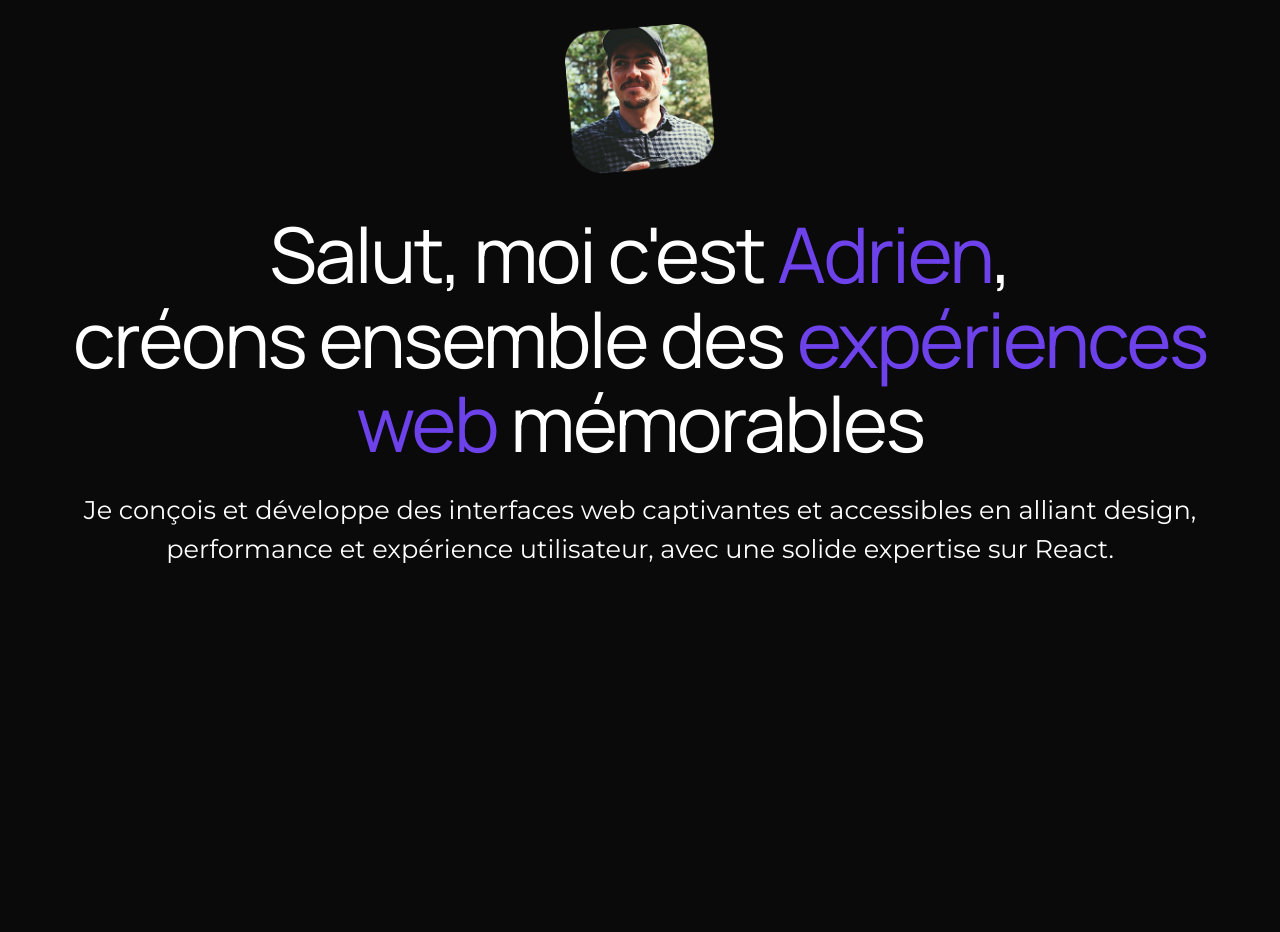
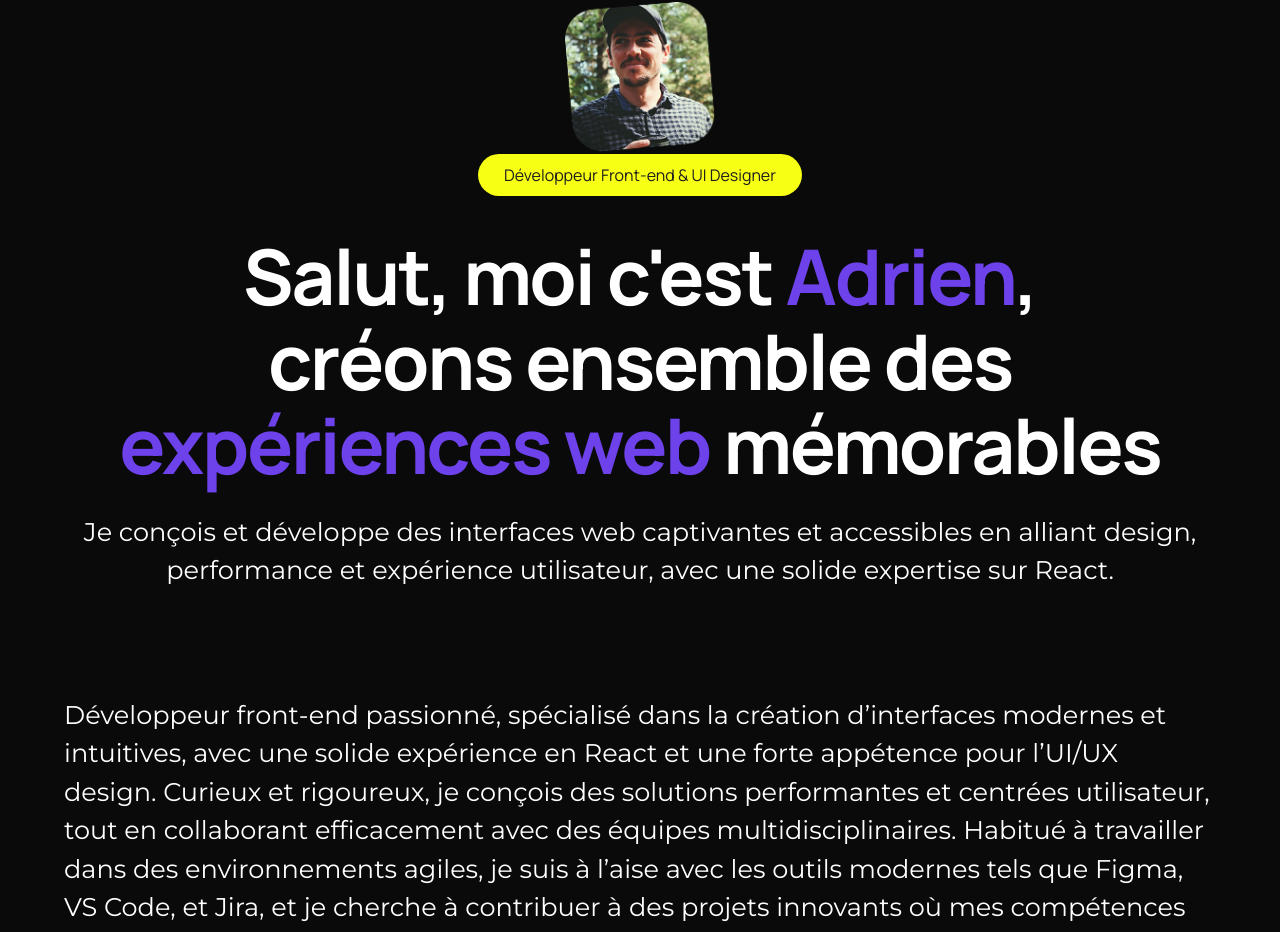
Before and after one commit to Adman59/Portfolio, a Next.js app: page / in a window 1280 px wide. Shown: the part 104-1036 px from the top of the page. Before the commit the page ends 800 px from the top, so only its background shows below. Built offline with nearby package versions, Linux system fonts and the light colour scheme.

Commit message:
add about section

```diff
--- a/src/app/page.tsx
+++ b/src/app/page.tsx
@@ -1,4 +1,5 @@
 import Hero from '@/components/Hero/Hero';
+import About from '@/components/About/About';
 import Realisation from '@/components/Realisation/Realisation';
 
 export default function Home() {
@@ -6,6 +7,7 @@ export default function Home() {
     <main>
       <div>
         <Hero />
+        <About />
       </div>
     </main>
   );
--- /dev/null
+++ b/src/components/About/About.tsx
@@ -0,0 +1,22 @@
+import React from 'react';
+import styles from './About.module.scss';
+
+export default function About() {
+  return (
+    <section className={`${styles.hero} container`}>
+      <div>
+        <p>
+          Développeur front-end passionné, spécialisé dans la création
+          d’interfaces modernes et intuitives, avec une solide expérience en
+          React et une forte appétence pour l’UI/UX design. Curieux et
+          rigoureux, je conçois des solutions performantes et centrées
+          utilisateur, tout en collaborant efficacement avec des équipes
+          multidisciplinaires. Habitué à travailler dans des environnements
+          agiles, je suis à l’aise avec les outils modernes tels que Figma, VS
+          Code, et Jira, et je cherche à contribuer à des projets innovants où
+          mes compétences techniques et créatives peuvent faire la différence.
+        </p>
+      </div>
+    </section>
+  );
+}
--- a/src/components/Hero/Hero.module.scss
+++ b/src/components/Hero/Hero.module.scss
@@ -16,3 +16,10 @@
   align-items: center;
   gap: var(--space-lg);
 }
+
+.badge {
+  background-color: var(--color-yellow);
+  padding: var(--space-xs) var(--space-md);
+  color: var(--color-black);
+  border-radius: var(--border-radius-lg);
+}
--- a/src/components/Hero/Hero.tsx
+++ b/src/components/Hero/Hero.tsx
@@ -15,6 +15,9 @@ export default function Hero() {
               width={150}
               height={150}
             />
+            <div className={styles.badge}>
+              Développeur Front-end & UI Designer
+            </div>
           </div>
 
           <div className={styles.content}>
--- a/src/styles/globals/globals.scss
+++ b/src/styles/globals/globals.scss
@@ -13,6 +13,9 @@
   --color-green-dark: rgb(15, 32, 39);
   --color-green-medium: rgb(32, 58, 67);
   --color-green-low: rgb(44, 83, 100);
+
+  /* Yellow */
+  --color-yellow: rgb(247, 255, 20);
 
   /* Blues */
   --color-blue-deep: rgb(3, 0, 30);
@@ -59,6 +62,11 @@
 
   /* Page padding */
   --page-padding: clamp(2.4rem, 5vw, 6rem);
+
+  --border-radius-xs: 0.8rem;
+  --border-radius-md: 1.2rem;
+  --border-radius-lg: 1.6rem;
+  --border-radius-xl: 3.2rem;
 }
 
 .container {
--- a/src/styles/globals/reset.scss
+++ b/src/styles/globals/reset.scss
@@ -28,7 +28,6 @@ picture,
 video,
 canvas,
 svg {
-  display: block;
   max-width: 100%;
 }
 
--- a/src/styles/globals/typography.scss
+++ b/src/styles/globals/typography.scss
@@ -26,6 +26,7 @@ h1 {
   font-size: var(--font-size-h1);
   line-height: var(--line-height-tight);
   letter-spacing: -0.03em;
+  font-weight: 700;
   margin-bottom: var(--space-md);
 }
 
```
Also changed, not shown: src/components/About/About.module.scss (added).
